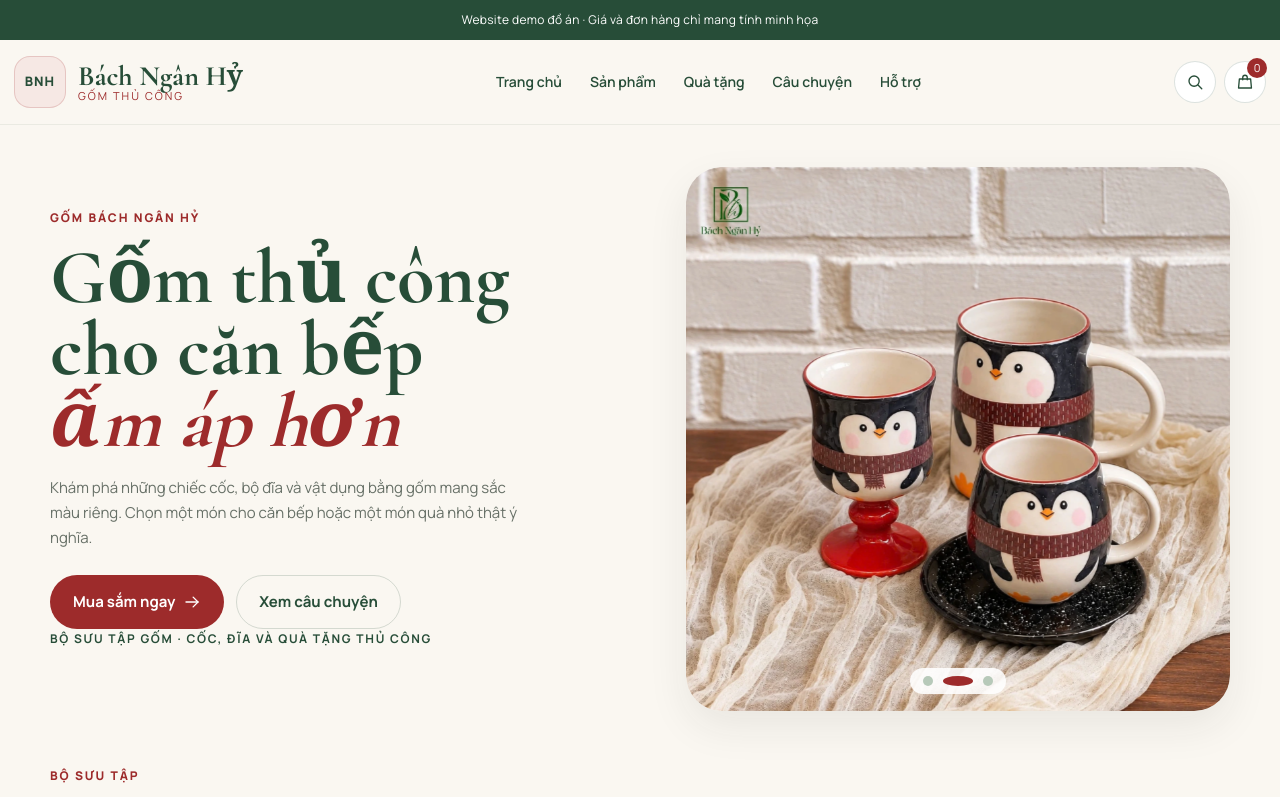
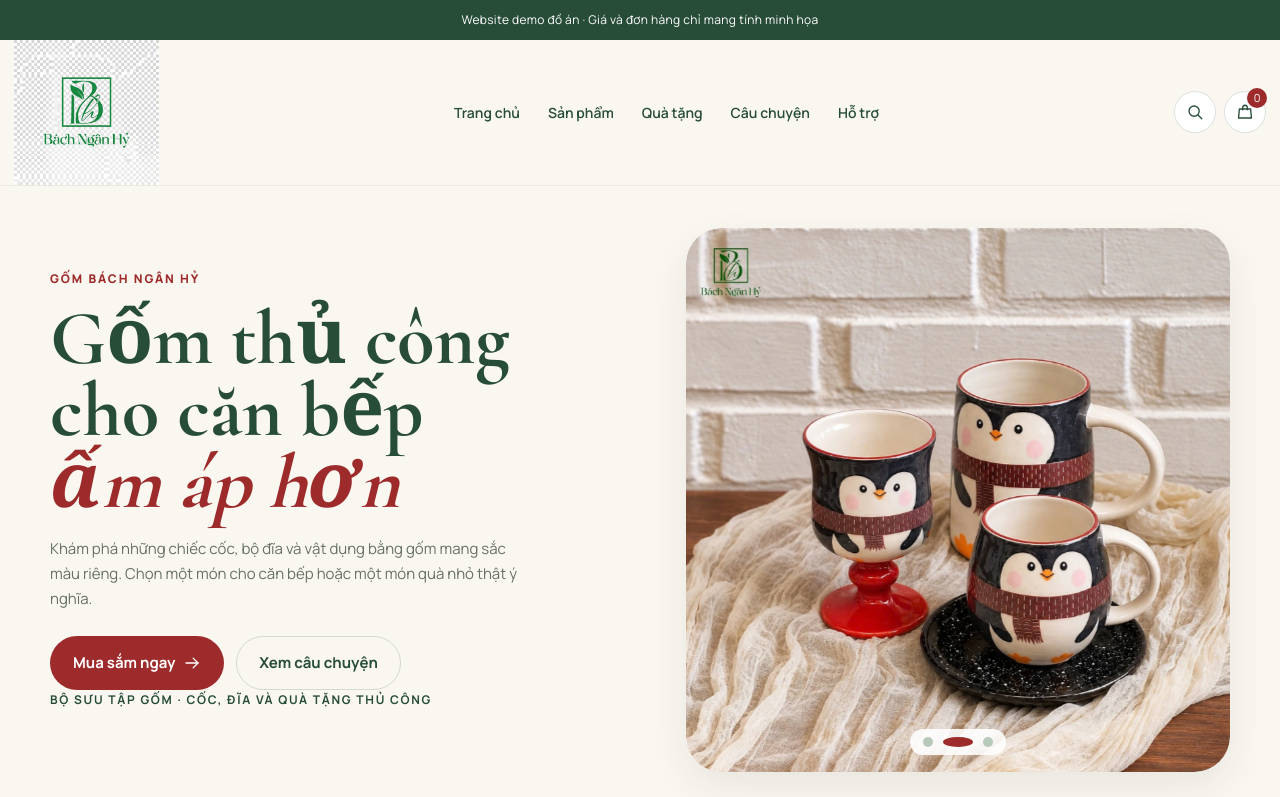
Before and after one commit to nganhue2602/gom-bach-ngan-hy, a plain HTML site: page index.html in a window 1280 px wide. Shown: the top 797 px of the page. Drawn offline with nearby package versions, Linux system fonts and the light colour scheme.

Commit message:
update logo

```diff
--- a/index.html
+++ b/index.html
@@ -32,12 +32,12 @@
     <div class="header-wrap">
       <button class="icon-btn nav-mobile" data-action="mobile-open" aria-label="Mở menu"><svg><use href="#i-menu"></use></svg></button>
       <a href="#/" class="brand" aria-label="Bách Ngân Hỷ">
-        <span class="brand-mark">BNH</span>
-        <span class="brand-copy">
-          <strong>Bách Ngân Hỷ</strong>
-          <small>Gốm thủ công</small>
-        </span>
-      </a>
+  <img
+    src="assets/images/logo-bach-ngan-hy.png"
+    alt="Logo Bách Ngân Hỷ"
+    class="brand-logo"
+  />
+</a>
       <nav class="desktop-nav" aria-label="Điều hướng chính">
         <a href="#/">Trang chủ</a>
         <a href="#/shop">Sản phẩm</a>
```
Also changed, not shown: assets/images/logo-bach-ngan-hy.png (renamed from assets/images/logo-bach-ngan-hy.png.png).
